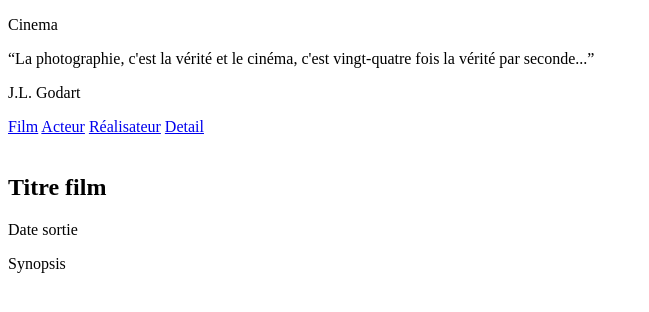
After one commit to AnthonySemprini/base_donneePHP, a PHP site: page /Detail.php in a window 1280 px wide. The commit adds this page. Shown: the top 312 px of the page, without its empty margins (0-649 px from the left). Run offline with PHP 8.4, Linux system fonts and the light colour scheme.

Commit message:
creation de template.php qui contient h1 + nav + citation . le tt relie acteur film real et detail

```diff
--- /dev/null
+++ b/detail.php
@@ -0,0 +1,22 @@
+<?php
+session_start();
+ob_start();
+?>
+
+<div class="ficheFilm">
+    <div class="imgFilm">
+        <img>
+    </div>
+    <div class="partiTexte">
+        <div class="info">
+            <h2>Titre film</h2>
+            <span>Date sortie</span>
+        </div>
+        <p>Synopsis</p>
+    </div>
+</div>
+
+<?php
+$content = ob_get_clean();
+require "template.php";
+?>
--- /dev/null
+++ b/template.php
@@ -0,0 +1,28 @@
+<!DOCTYPE html>
+<html lang="en">
+
+<head>
+    <meta charset="UTF-8">
+    <meta http-equiv="X-UA-Compatible" content="IE=edge">
+    <meta name="viewport" content="width=device-width, initial-scale=1.0">
+    <link rel="stylesheet" href="style.css">
+    <title>Document</title>
+</head>
+
+<body>
+    <header>
+        <p>Cinema</p>
+        <p>“La photographie, c'est la vérité et le cinéma, c'est vingt-quatre fois la vérité par seconde...”</p>
+        <p>J.L. Godart</p>
+        <nav>
+            <a href="FILM.php">Film</a>
+            <a href="ACTEUR.php">Acteur</a>
+            <a href="REALISATEUR.php">Réalisateur</a>
+            <a href="Detail.php">Detail</a>
+        </nav>
+    </header>
+    <?= $content ?>
+
+</body>
+
+</html>
```
Also changed, not shown: ACTEUR.php (+8 -16 lines), FILM.php (+8 -14 lines), REALISATEUR.php (+8 -15 lines).
